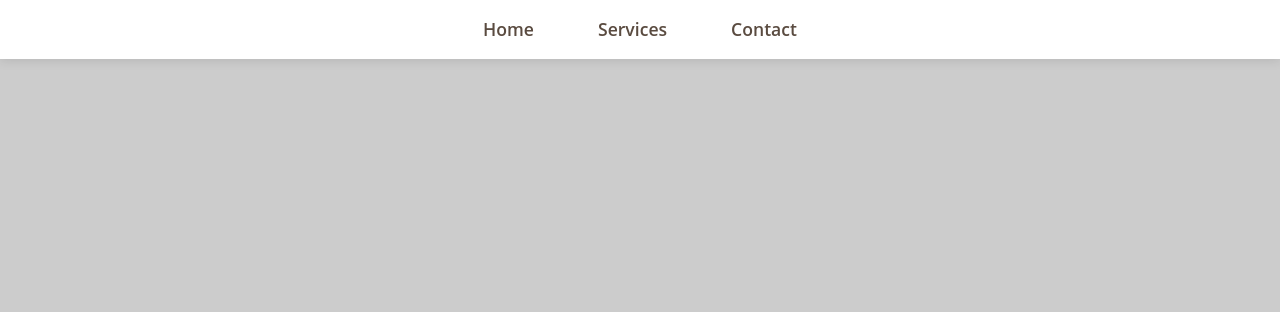
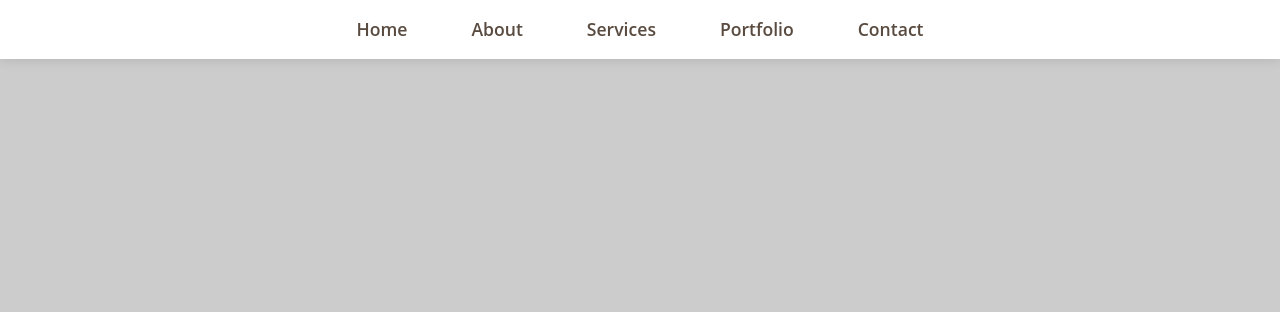
Before and after one commit to skvarda/StyledByManuela, a website built with Vite: page mysite/index.html in a window 1280 px wide. Shown: the top 312 px of the page. Built offline with nearby package versions, Linux system fonts and the light colour scheme; placeholder pictures from the web are drawn by us.

Commit message:
i want to add a menu system with 5 options

```diff
--- a/mysite/index.html
+++ b/mysite/index.html
@@ -10,7 +10,9 @@
     <nav id="main-nav">
       <ul>
         <li><a href="#hero-section">Home</a></li>
+        <li><a href="#about-section">About</a></li>
         <li><a href="#services-section">Services</a></li>
+        <li><a href="#portfolio-section">Portfolio</a></li>
         <li><a href="#contact-section">Contact</a></li>
       </ul>
     </nav>
```
